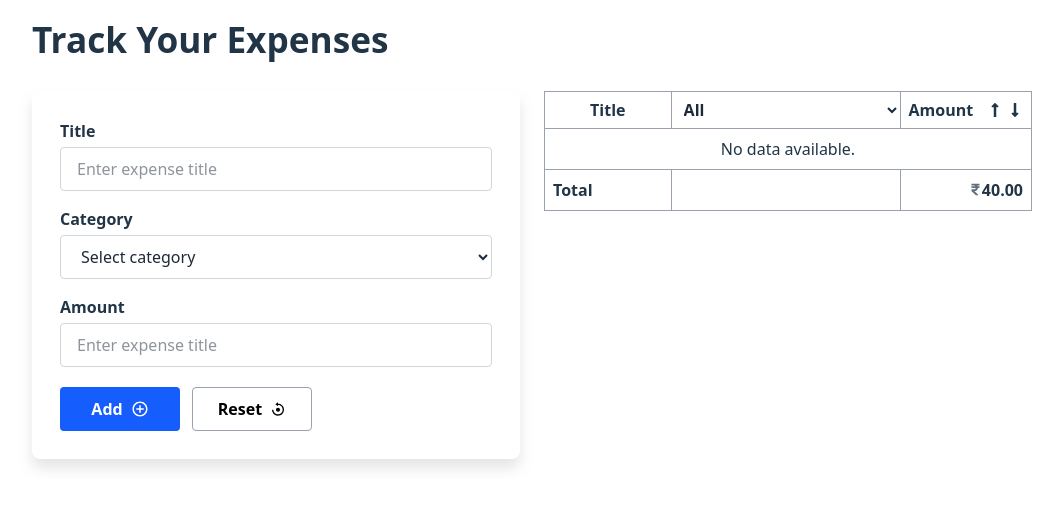
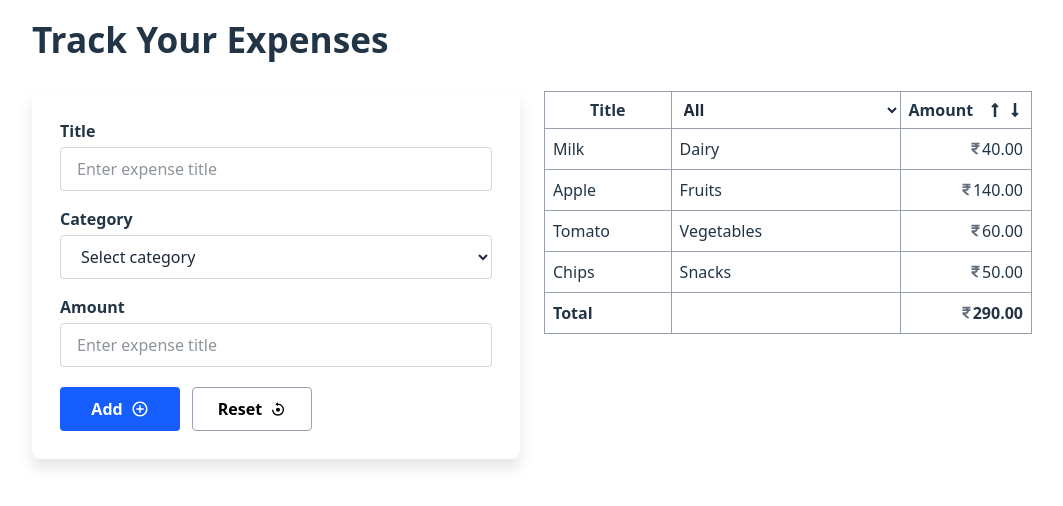
Before and after one commit to sc3ways/react-expense-data, a React (Vite) app: page / in a window 1280 px wide. Shown: the top 506 px of the page, without its empty margins (108-1171 px from the left). Built offline with nearby package versions, Linux system fonts and the light colour scheme.

Commit message:
Create filter hook and function total amount

```diff
--- a/src/App.jsx
+++ b/src/App.jsx
@@ -1,9 +1,10 @@
 import { useState } from "react";
 import ExpenseForm from "./components/ExpenseForm";
 import ExpenseTable from "./components/ExpenseTable";
+import { expenses } from "./appData";
 
 function App() {
-  const [expensiveData, setExpensiveData] = useState([]);
+  const [expensiveData, setExpensiveData] = useState(expenses);
 
   return (
     <div className="main-wrap">
--- a/src/expenseData.js
+++ b/src/appData.js
@@ -1,4 +1,4 @@
-export default [
+export const expenses = [
   {
     id: crypto.randomUUID(),
     title: "Milk",
@@ -24,3 +24,12 @@ export default [
     amount: 50,
   },
 ];
+
+export const options = [
+  "Dairy",
+  "Fruits",
+  "Vegetables",
+  "Clothes",
+  "Education",
+  "Snacks",
+];
--- a/src/components/ExpenseForm.jsx
+++ b/src/components/ExpenseForm.jsx
@@ -4,6 +4,7 @@ import Input from "./Input";
 import Select from "./Select";
 import { useRef, useState } from "react";
 import { validateConfig } from "../rules/ValidateRules";
+import { options } from "../appData";
 
 export default function ExpenseForm({ setExpensiveData }) {
   const [formData, setFormData] = useState({
@@ -13,15 +14,6 @@ export default function ExpenseForm({ setExpensiveData }) {
   });
   const [errors, setErrors] = useState({});
   const [success, setSuccess] = useState();
-
-  const options = [
-    "Dairy",
-    "Fruits",
-    "Vegetables",
-    "Clothes",
-    "Education",
-    "Snacks",
-  ];
 
   const formRefs = {
     title: useRef(null),
--- a/src/components/ExpenseTable.jsx
+++ b/src/components/ExpenseTable.jsx
@@ -3,8 +3,23 @@ import {
   FaLongArrowAltUp,
   FaRupeeSign,
 } from "react-icons/fa";
+import { options } from "../appData";
+import { useFilter } from "../hooks/useFilter";
 
 export default function ExpenseTable({ expensiveData }) {
+  const [filteredData, setQuery] = useFilter(
+    expensiveData,
+    (data) => data.category
+  );
+  const totalAmount = filteredData.reduce(
+    (accumulator, current) => accumulator + current.amount,
+    0
+  );
+  // const filteredData = expensiveData.filter((expenseData) => {
+  //   // console.log(expense.category);
+  //   return expenseData.category.toLowerCase().includes(category);
+  // });
+  console.log(totalAmount);
   return (
     <div className="expense-table">
       <table className="w-full border-collapse">
@@ -14,13 +29,13 @@ export default function ExpenseTable({ expensiveData }) {
             <th className="border border-gray-400">
               <select
                 name="category"
-                id="category"
+                onChange={(e) => setQuery(e.target.value.toLowerCase())}
                 className="w-full h-9 border-none bg-white text-gray-800 px-2"
               >
-                <option value="All" hidden className="font-normal">
+                <option value="All" className="font-normal">
                   All
                 </option>
-                <option value="Dairy" className="font-normal">
+                {/* <option value="Dairy" className="font-normal">
                   Dairy
                 </option>
                 <option value="Fruits" className="font-normal">
@@ -29,12 +44,21 @@ export default function ExpenseTable({ expensiveData }) {
                 <option value="Vegetables" className="font-normal">
                   Vegetables
                 </option>
-                <option value="Grains" className="font-normal">
-                  Grains
+                <option value="Clothes" className="font-normal">
+                  Clothes
                 </option>
                 <option value="Snacks" className="font-normal">
                   Snacks
-                </option>
+                </option> */}
+                {options.map((option, index) => (
+                  <option
+                    key={index + 1}
+                    value={option}
+                    className="font-normal"
+                  >
+                    {option}
+                  </option>
+                ))}
               </select>
             </th>
             <th className="border border-gray-400 w-[27%]">
@@ -49,7 +73,19 @@ export default function ExpenseTable({ expensiveData }) {
           </tr>
         </thead>
         <tbody>
-          {!expensiveData.length ? (
+          {/* {filteredData.map(({ id, title, category, amount }) => (
+            <tr key={id}>
+              <td className="border border-gray-400 p-2">{title}</td>
+              <td className="border border-gray-400 p-2">{category}</td>
+              <td className="border border-gray-400 p-2">
+                <div className="flex items-center justify-end">
+                  <FaRupeeSign className="font-normal text-[13px] opacity-70" />
+                  <span>{amount}</span>.00
+                </div>
+              </td>
+            </tr>
+          ))} */}
+          {!filteredData.length ? (
             <tr>
               <td
                 colSpan="3"
@@ -59,7 +95,7 @@ export default function ExpenseTable({ expensiveData }) {
               </td>
             </tr>
           ) : (
-            expensiveData.map(({ id, title, category, amount }) => (
+            filteredData.map(({ id, title, category, amount }) => (
               <tr key={id}>
                 <td className="border border-gray-400 p-2">{title}</td>
                 <td className="border border-gray-400 p-2">{category}</td>
@@ -80,7 +116,7 @@ export default function ExpenseTable({ expensiveData }) {
             <th className="border border-gray-400 p-2">
               <div className="flex items-center justify-end">
                 <FaRupeeSign className="font-normal text-[13px] opacity-70" />
-                <span>40</span>.00
+                <span>{totalAmount}</span>.00
               </div>
             </th>
           </tr>
--- /dev/null
+++ b/src/hooks/useFilter.js
@@ -0,0 +1,10 @@
+import { useState } from "react";
+
+export function useFilter(dataLists, callback) {
+  const [query, setQuery] = useState("");
+  const filteredData = dataLists.filter((data) =>
+    callback(data).toLowerCase().includes(query)
+  );
+
+  return [filteredData, setQuery];
+}
```
